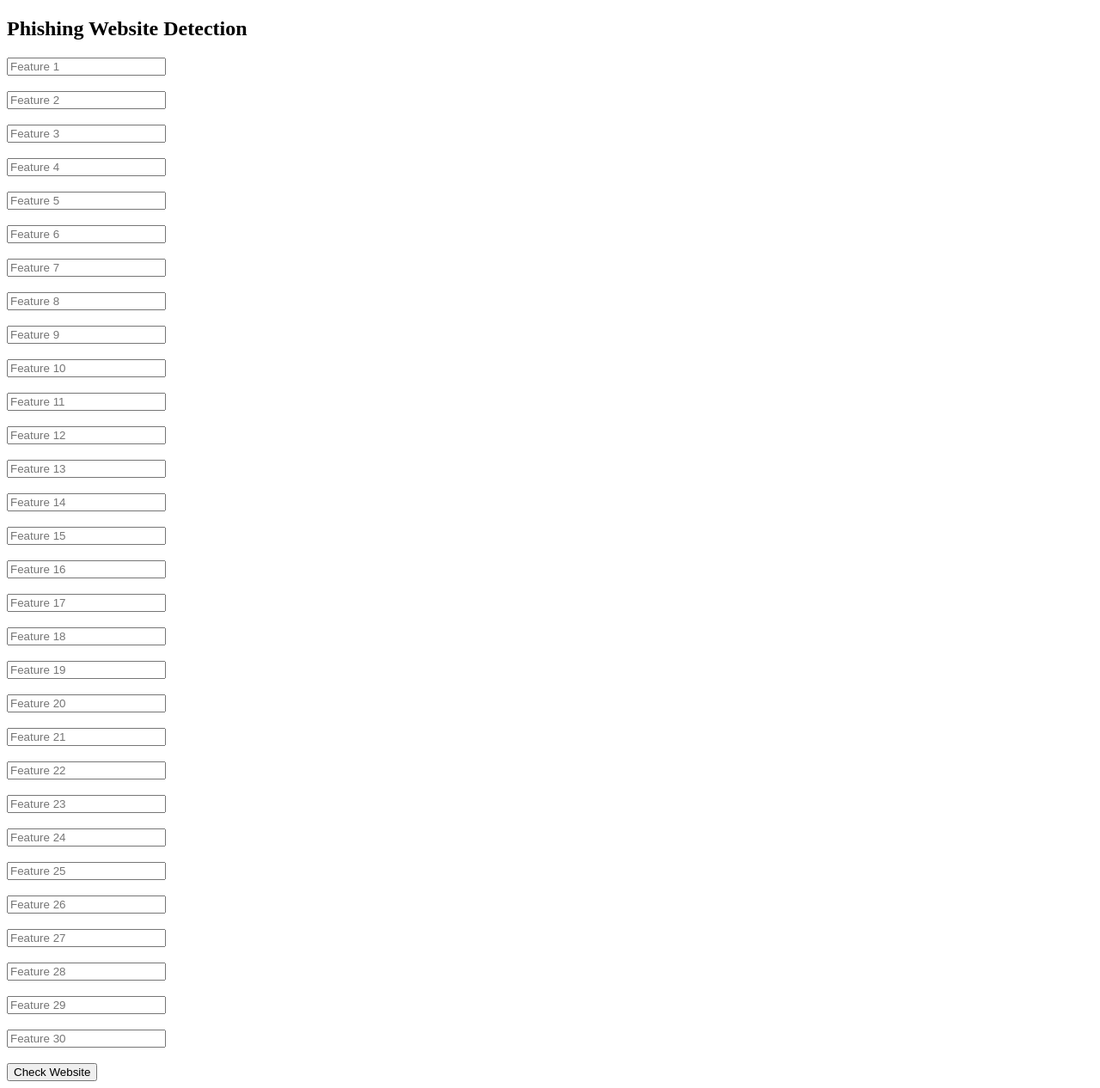
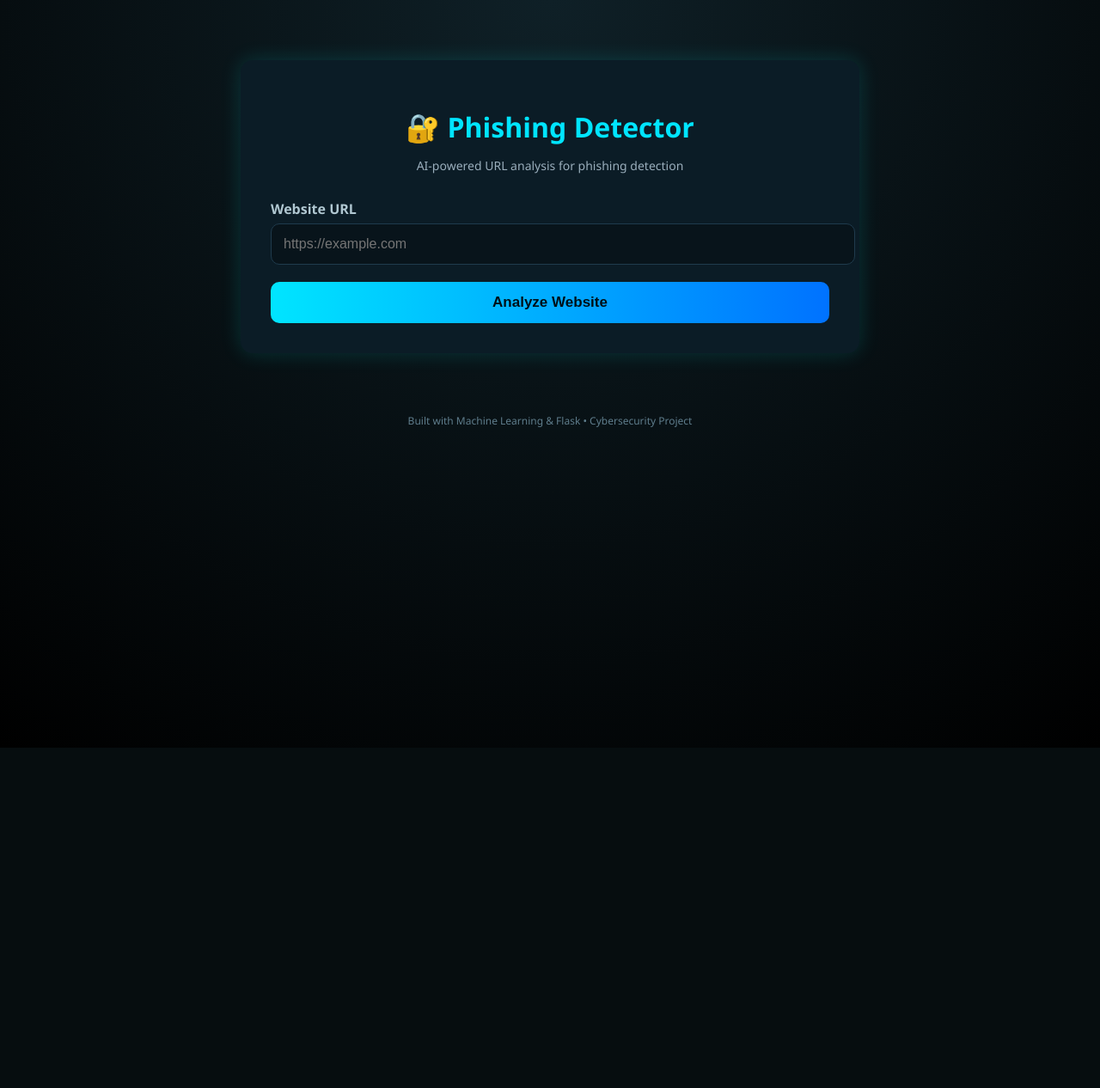
Before and after one commit to tanukriti/phishing-url-detector, a Flask app: page / in a window 1280 px wide. Shown: the whole page at 86% size. After the commit the page ends 870 px from the top, so only its background shows below. Run offline with Flask 3, Linux system fonts and the light colour scheme; parts of the project's set-up code (start-up, migrations or seed data) failed here and were passed over.

Commit message:
Redesigned UI and added confidence-based phishing detection

```diff
--- a/app.py
+++ b/app.py
@@ -1,25 +1,125 @@
+from pyexpat import features
+from unittest import result
+import warnings
+warnings.filterwarnings("ignore")
+
 from flask import Flask, render_template, request
 import pickle
 import numpy as np
+import re
+from urllib.parse import urlparse
 
 app = Flask(__name__)
 
-# Load the trained model
+# Load trained ML model
 model = pickle.load(open("phishing_model.pkl", "rb"))
 
+# Feature explanations (only for features we auto-detect)
+FEATURE_DESCRIPTIONS = {
+    0: "URL uses an IP address instead of a domain name",
+    1: "URL is unusually long",
+    2: "URL uses a shortening service",
+    3: "URL contains '@' symbol which can redirect users",
+    4: "URL contains multiple '//' redirects",
+    5: "Domain contains prefix or suffix separated by '-'",
+    6: "URL has multiple subdomains",
+    7: "Website does not properly use HTTPS"
+}
+
+# ---------------- FEATURE EXTRACTION ---------------- #
+def extract_url_features(url):
+    """
+    Extracts phishing-related features from a URL.
+    Returns a list of 30 features (rest filled with safe defaults).
+    """
+    features = [0] * 30
+
+    # 0. Using IP address
+    if re.search(r"\d+\.\d+\.\d+\.\d+", url):
+        features[0] = 1
+
+    # 1. Long URL
+    if len(url) > 75:
+        features[1] = 1
+
+    # 2. Shortened URL
+    shortening_services = ["bit.ly", "tinyurl", "goo.gl", "t.co"]
+    if any(service in url for service in shortening_services):
+        features[2] = 1
+
+    # 3. '@' symbol
+    if "@" in url:
+        features[3] = 1
+
+    # 4. Redirecting //
+    if url.count("//") > 1:
+        features[4] = 1
+
+    parsed = urlparse(url)
+    domain = parsed.netloc
+
+    # 5. Prefix/Suffix '-'
+    if "-" in domain:
+        features[5] = 1
+
+    # 6. Subdomains
+    if domain.count(".") > 2:
+        features[6] = 1
+
+    # 7. HTTPS
+    if not url.startswith("https"):
+        features[7] = 1
+
+    return features
+
+# ---------------- FLASK ROUTE ---------------- #
 @app.route("/", methods=["GET", "POST"])
 def index():
     prediction = None
+    reasons = []
+    risk_level = None
+    confidence = None
 
     if request.method == "POST":
-        # Collect 30 feature values from form
-        features = [int(x) for x in request.form.values()]
+        url = request.form.get("url")
+
+        # Extract features automatically
+        features = extract_url_features(url)
+
+        # Generate explanation
+        for i, value in enumerate(features):
+            if value == 1 and i in FEATURE_DESCRIPTIONS:
+                reasons.append(FEATURE_DESCRIPTIONS[i])
+
         features = np.array(features).reshape(1, -1)
 
+        # ML Prediction
         result = model.predict(features)[0]
+        proba = model.predict_proba(features)[0]
+
+        # Probability confidence
+        phishing_confidence = round(proba[1] * 100, 2)
+        legit_confidence = round(proba[0] * 100, 2)
+
         prediction = "⚠️ Phishing Website" if result == 1 else "✅ Legitimate Website"
+        confidence = phishing_confidence if result == 1 else legit_confidence
 
-    return render_template("index.html", prediction=prediction)
+        # ML-based override
+        if result == 1 and len(reasons) >= 2:
+            risk_level = "High Risk 🔴"
+        elif len(reasons) >= 2:
+            risk_level = "Medium Risk 🟡"
+        else:
+            risk_level = "Low Risk 🟢"
 
+    return render_template(
+        "index.html",
+        prediction=prediction,
+        risk_level=risk_level,
+        reasons=reasons,
+        confidence=confidence
+    )
+
+# ---------------- RUN APP ---------------- #
 if __name__ == "__main__":
-    app.run(debug=True)
+    app.run(host="127.0.0.1", port=5000, debug=False)
--- a/templates/index.html
+++ b/templates/index.html
@@ -1,21 +1,216 @@
+
 <!DOCTYPE html>
-<html>
+<html lang="en">
 <head>
-    <title>Phishing URL Detector</title>
+    <meta charset="UTF-8">
+    <title>Phishing Detector</title>
+
+    <style>
+        body {
+            font-family: "Segoe UI", sans-serif;
+            background: radial-gradient(circle at top, #0f2027, #000000);
+            min-height: 100vh;
+            margin: 0;
+            color: #e0e0e0;
+        }
+
+        .container {
+            max-width: 650px;
+            margin: 70px auto;
+            background: #0b1c26;
+            padding: 35px;
+            border-radius: 14px;
+            box-shadow: 0 0 25px rgba(0, 255, 255, 0.15);
+        }
+
+        h1 {
+            text-align: center;
+            color: #00e5ff;
+            margin-bottom: 8px;
+        }
+
+        .subtitle {
+            text-align: center;
+            color: #9aaebc;
+            margin-bottom: 30px;
+            font-size: 14px;
+        }
+
+        label {
+            font-weight: 600;
+            margin-bottom: 6px;
+            display: block;
+            color: #b0c7d1;
+        }
+
+        input[type="url"] {
+            width: 100%;
+            padding: 14px;
+            font-size: 16px;
+            border-radius: 10px;
+            border: 1px solid #1f3b4d;
+            background: #08141b;
+            color: #ffffff;
+            outline: none;
+            margin-bottom: 20px;
+        }
+
+        input[type="url"]:focus {
+            border-color: #00e5ff;
+        }
+
+        button {
+            width: 100%;
+            padding: 14px;
+            font-size: 17px;
+            font-weight: bold;
+            background: linear-gradient(90deg, #00e5ff, #0072ff);
+            color: #001018;
+            border: none;
+            border-radius: 10px;
+            cursor: pointer;
+            transition: all 0.15s ease;
+        }
+
+        button:hover {
+            transform: translateY(-1px);
+            box-shadow: 0 0 15px rgba(0,229,255,0.6);
+        }
+
+        .result {
+            margin-top: 35px;
+            padding: 25px;
+            border-radius: 12px;
+            animation: fadeIn 0.4s ease-in;
+        }
+
+        .phishing {
+            background: #2b0f14;
+            border-left: 6px solid #ff4d4d;
+        }
+
+        .legit {
+            background: #0f2b1b;
+            border-left: 6px solid #2ecc71;
+        }
+
+        .risk {
+            font-size: 18px;
+            font-weight: bold;
+            margin-top: 10px;
+        }
+
+        ul {
+            margin-top: 15px;
+            padding-left: 20px;
+        }
+
+        li {
+            margin-bottom: 6px;
+        }
+
+        .footer {
+            text-align: center;
+            margin-top: 35px;
+            font-size: 12px;
+            color: #5f7d8c;
+        }
+
+        @keyframes fadeIn {
+            from { opacity: 0; transform: translateY(5px); }
+            to { opacity: 1; transform: translateY(0); }
+        }
+
+        .loader {
+            display: none;
+            text-align: center;
+            margin-top: 20px;
+        }
+
+        .spinner {
+        width: 40px;
+        height: 40px;
+        border: 4px solid rgba(255,255,255,0.2);
+        border-top: 4px solid #00e5ff;
+        border-radius: 50%;
+        animation: spin 1s linear infinite;
+        margin: auto;
+        }
+
+        @keyframes spin {
+        0% { transform: rotate(0deg); }
+        100% { transform: rotate(360deg); }
+        }
+
+        .confidence-bar {
+        background: #10212b;
+            border-radius: 10px;
+            overflow: hidden;
+            margin-top: 10px;
+        }
+
+        .confidence-fill {
+            height: 12px;
+            background: linear-gradient(90deg, #00e5ff, #00ff95);
+        }
+
+    </style>
 </head>
+
 <body>
-    <h2>Phishing Website Detection</h2>
 
-    <form method="POST">
-        {% for i in range(30) %}
-            <input type="number" name="feature{{i}}" required placeholder="Feature {{i+1}}">
-            <br><br>
-        {% endfor %}
-        <button type="submit">Check Website</button>
+<div class="container">
+    <h1>🔐 Phishing Detector</h1>
+    <p class="subtitle">
+        AI-powered URL analysis for phishing detection
+    </p>
+
+    <form method="POST" onsubmit="showLoader()">
+        <label for="url">Website URL</label>
+        <input type="url" name="url" id="url" placeholder="https://example.com" required>
+        <button type="submit">Analyze Website</button>
     </form>
 
+<div class="loader" id="loader">
+    <div class="spinner"></div>
+    <p>Scanning URL for phishing indicators...</p>
+</div>
+
     {% if prediction %}
-        <h3>{{ prediction }}</h3>
+        <div class="result {{ 'phishing' if 'Phishing' in prediction else 'legit' }}">
+            <h2>{{ prediction }}</h2>
+            <p class="risk">Risk Level: {{ risk_level }}</p>
+
+            {% if confidence is not none %}
+                <p><strong>Confidence:</strong> {{ confidence }}%</p>
+            {% endif %}
+
+            <div class="confidence-bar">
+                <div class="confidence-fill" style="width: {{ confidence }}%;"></div>
+            </div>
+
+            {% if reasons %}
+                <h3>Why this looks risky:</h3>
+                <ul>
+                    {% for reason in reasons %}
+                        <li>{{ reason }}</li>
+                    {% endfor %}
+                </ul>
+            {% else %}
+                <p>No obvious phishing indicators were detected.</p>
+            {% endif %}
+        </div>
     {% endif %}
+</div>
+
+<div class="footer">
+    Built with Machine Learning & Flask • Cybersecurity Project
+</div>
+<script>
+    function showLoader() {
+        document.getElementById("loader").style.display = "block";
+    }
+</script>
+
 </body>
 </html>
```
